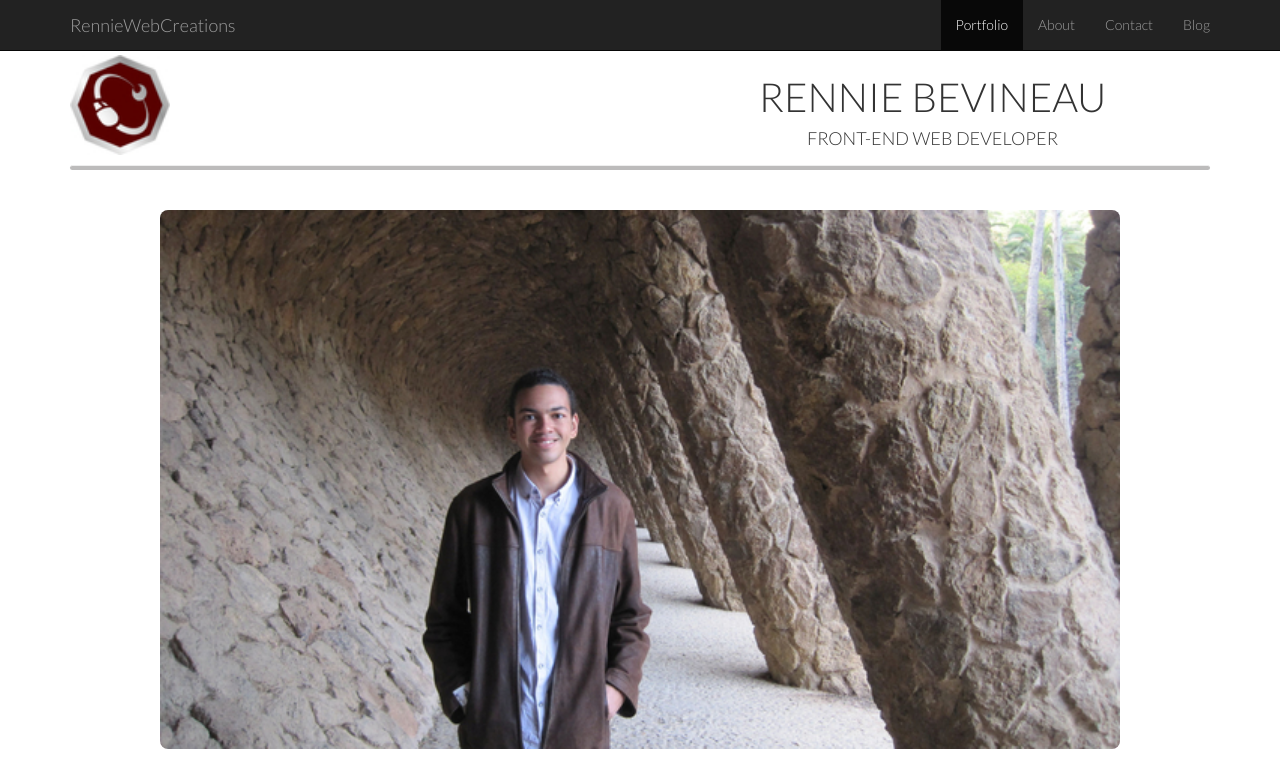
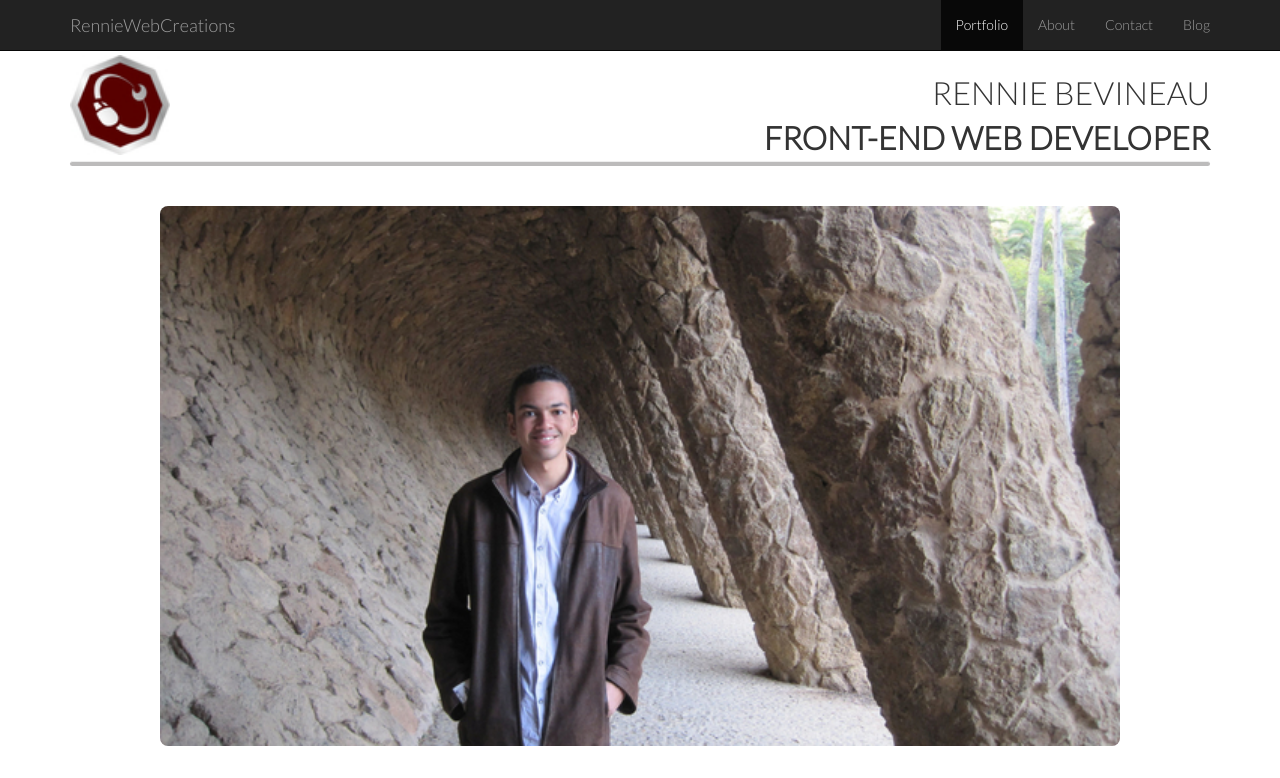
Before and after one commit to Renniesb/Portfolio-page, a plain HTML site: page index.html in a window 1280 px wide. Shown: the top 778 px of the page. Drawn offline with Linux system fonts and the light colour scheme.

Commit message:
format title

```diff
--- a/css/main.css
+++ b/css/main.css
@@ -24,7 +24,7 @@ word-wrap: break-word;
 }
 
 .subtitle{
-	font-size: 5min;
+	font-size: 4vmin;
 }
 
 .title2 {
@@ -46,7 +46,7 @@ word-wrap: break-word;
 
 
 .title-super{
-	font-size: 5vmin;
+	font-size: 4vmin;
 
 }
 
@@ -87,6 +87,10 @@ margin-top: 55px;
 
 }
 
+.zero-bottom{
+	margin-bottom: 0px;
+}
+
 
 .title-image{
 
--- a/index.html
+++ b/index.html
@@ -38,13 +38,13 @@
     <div class="rounded-corners">
   		<div class="row">
 
-        <div class="col-xs-6 text-left">
+        <div class="col-xs-6">
           <img class="title-logo" src="img/mouse_logo-large.jpg" alt="my logo image" srcset="img/mouse_logo-small.jpg 320w, img/mouse_logo-medium.jpg 640w, img/mouse_logo-large.jpg 1024w" sizes="(min-width: 300px) 50vw, (min-width: 700px) 70vw, 100vw">
         </div>
 
-        <div class="col-xs-6 text-center text-uppercase">
+        <div class="col-xs-6 text-right text-uppercase">
           <h1 class="title-super">Rennie Bevineau</h1>
-          <h4 class="">Front-End Web Developer</h4>
+          <h4 class="subtitle zero-bottom"><strong>Front-End Web Developer</strong></h4>
         </div>
       </div>
     </div>
```
